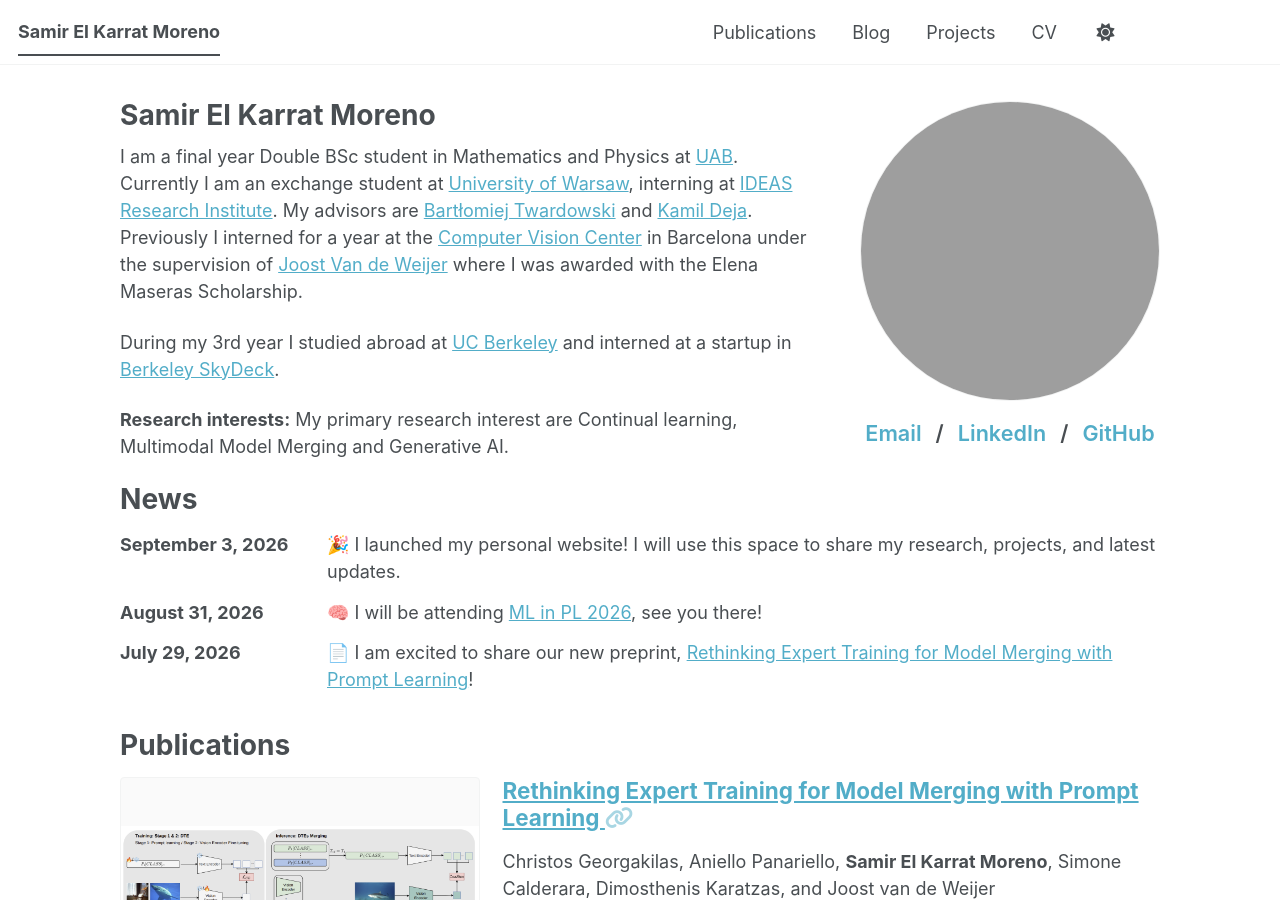
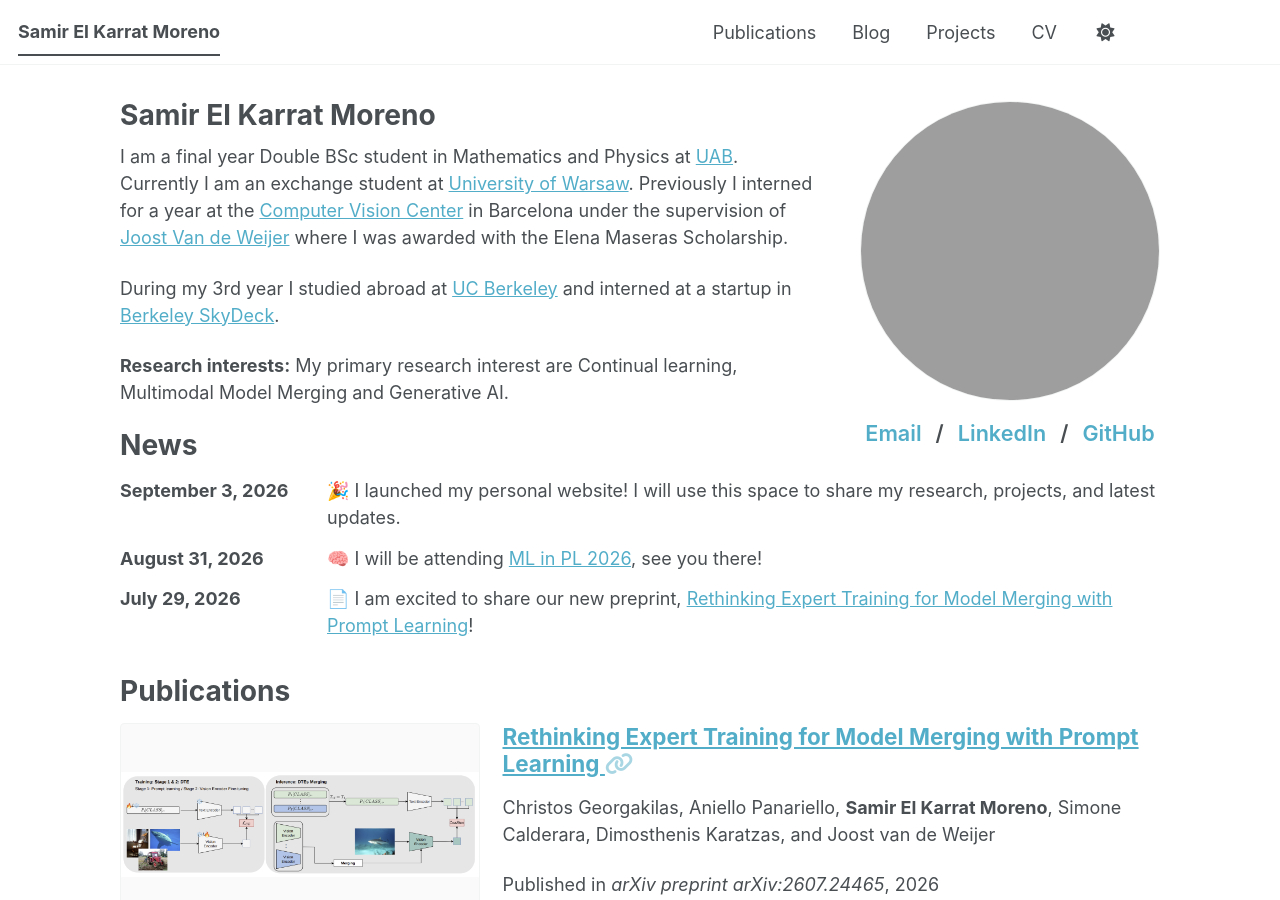
Before and after one commit to Samirkar05/samirkar05.github.io, a Jekyll site: the page built from _pages/about.md, in a window 1280 px wide and 900 px high. Built offline with Jekyll 4.4.1, drawn with Linux system fonts in a browser that asks for light colours; a style sheet for code colours, icons or effects is not loaded.

Commit message:
BIO Update

```diff
--- a/_pages/about.md
+++ b/_pages/about.md
@@ -17,7 +17,7 @@ redirect_from:
   - /about.html
 ---
 
-I am a final year Double BSc student in Mathematics and Physics at [UAB](https://www.uab.cat/web/universitat-autonoma-de-barcelona-1345467950436.html). Currently I am an exchange student at [University of Warsaw](https://en.uw.edu.pl/), interning at [IDEAS Research Institute](https://www.ideas.edu.pl/en/). My advisors are [Bartłomiej Twardowski](https://scholar.google.com/citations?view_op=list_works&hl=en&hl=en&user=8yywECgAAAAJ) and [Kamil Deja](https://scholar.google.com/citations?user=NCGs2HUAAAAJ&hl=en). Previously I interned for a year at the [Computer Vision Center](https://www.cvc.uab.es/) in Barcelona under the supervision of [Joost Van de Weijer](https://scholar.google.com/citations?user=Gsw2iUEAAAAJ&hl=en) where I was awarded with the Elena Maseras Scholarship.
+I am a final year Double BSc student in Mathematics and Physics at [UAB](https://www.uab.cat/web/universitat-autonoma-de-barcelona-1345467950436.html). Currently I am an exchange student at [University of Warsaw](https://en.uw.edu.pl/). Previously I interned for a year at the [Computer Vision Center](https://www.cvc.uab.es/) in Barcelona under the supervision of [Joost Van de Weijer](https://scholar.google.com/citations?user=Gsw2iUEAAAAJ&hl=en) where I was awarded with the Elena Maseras Scholarship.
 
 
 During my 3rd year I studied abroad at [UC Berkeley](https://www.berkeley.edu/) and interned at a startup in [Berkeley SkyDeck](https://skydeck.berkeley.edu/).
```
Also changed, not shown: _pages/about_alter.md (+1 -1 lines).
